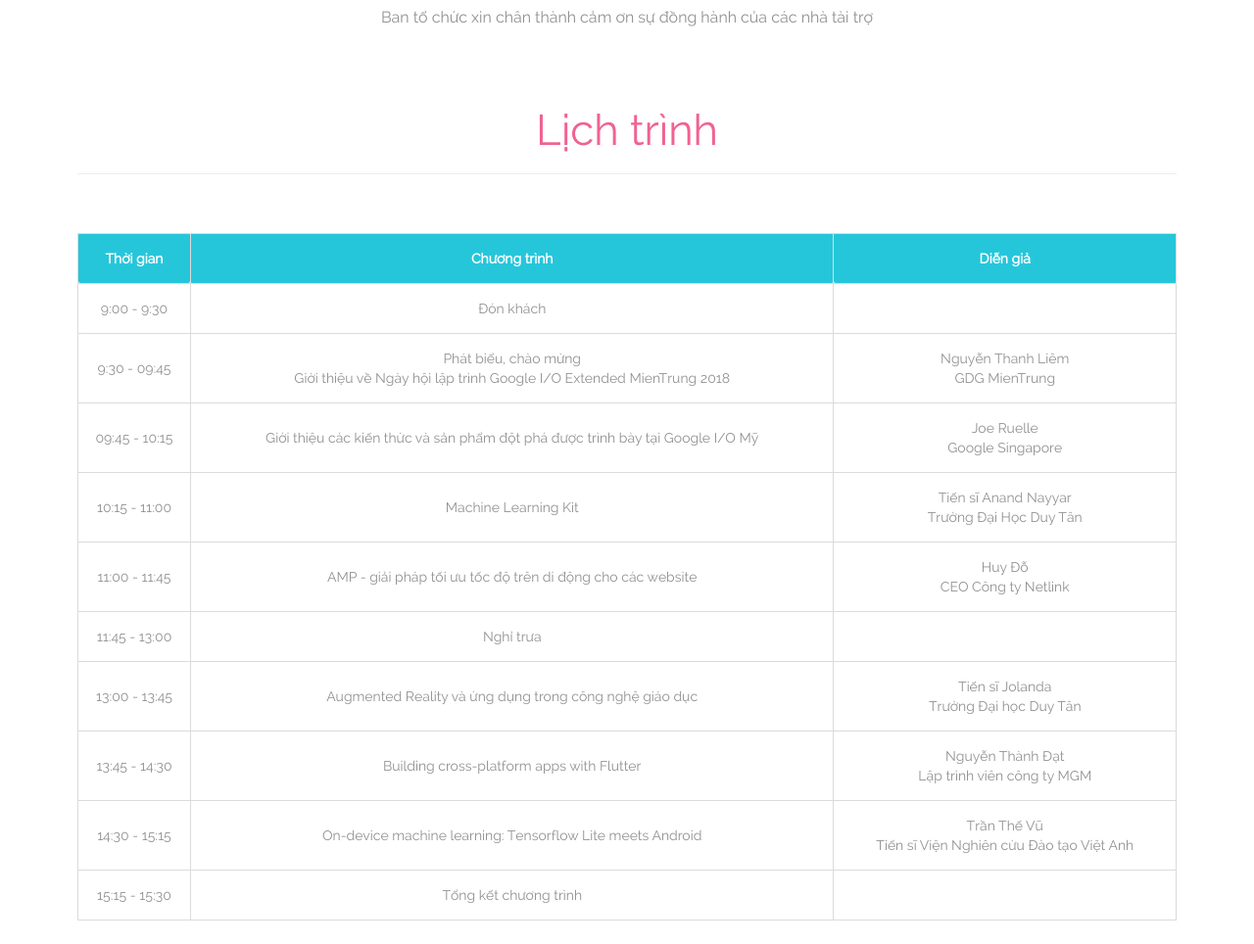
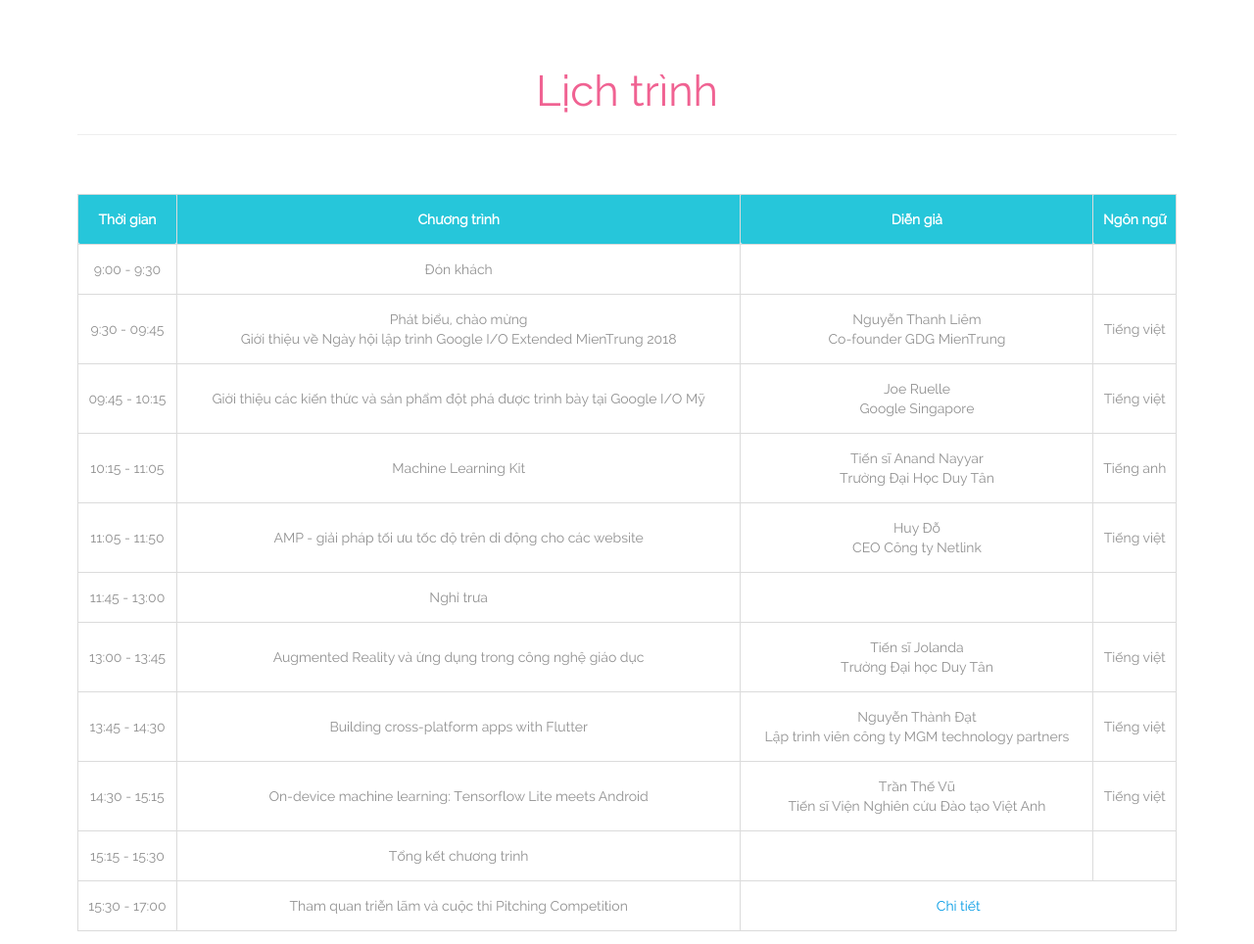
Before and after one commit to nguyenquangtin/io2018, a plain HTML site: page index.html in a window 1280 px wide. Shown: the part 4216-5180 px from the top of the page at 98% size. Drawn offline with nearby package versions, Linux system fonts and the light colour scheme; a web font is replaced by a local one.

Commit message:
Update schedule v3

```diff
--- a/index.html
+++ b/index.html
@@ -362,7 +362,6 @@
                     <a href="https://www.facebook.com/events/2105668973045349/" target="_blank">Event</a> để không bỏ lỡ
                     những thông tin thú vị
                     từ sự kiện!</p>
-                <p>Ban tổ chức xin chân thành cảm ơn sự đồng hành của các nhà tài trợ </p>
             </center>
             <br><br>
         </div>
@@ -376,75 +375,92 @@
                 <thead>
                 <tr>
                     <th>Thời gian</th>
-                    <th colspan="8">Chương trình</th>
-                    <th colspan="3">Diễn giả</th>
+                    <th colspan="6">Chương trình</th>
+                    <th colspan="4">Diễn giả</th>
+                    <th colspan="2">Ngôn ngữ</th>
                 </tr>
                 </thead>
                 <tbody>
                 <tr>
                     <td>9:00 - 9:30</td>
-                    <td colspan="8">Đón khách</td>
-                    <td colspan="3"></td>
+                    <td colspan="6">Đón khách</td>
+                    <td colspan="4"></td>
+                    <td colspan="2"></td>
                 </tr>
                 <tr>
                     <td>9:30 - 09:45</td>
-                    <td colspan="8">
+                    <td colspan="6">
                         Phát biểu, chào mừng <br>
                         Giới thiệu về Ngày hội lập trình Google I/O Extended MienTrung 2018
                     </td>
-                    <td colspan="3">Nguyễn Thanh Liêm <br> GDG MienTrung</td>
+                    <td colspan="4">Nguyễn Thanh Liêm <br> Co-founder GDG MienTrung</td>
+                    <td colspan="2">Tiếng việt</td>
                 </tr>
                 <!--session 1-->
                 <tr>
                     <td>09:45 - 10:15</td>
-                    <td colspan="8">Giới thiệu các kiến thức và sản phẩm đột phá được trình bày tại Google I/O Mỹ
+                    <td colspan="6">Giới thiệu các kiến thức và sản phẩm đột phá được trình bày tại Google I/O Mỹ
                     </td>
-                    <td colspan="3">Joe Ruelle <br> Google Singapore</td>
+                    <td colspan="4">Joe Ruelle <br> Google Singapore</td>
+                    <td colspan="2">Tiếng việt</td>
                 </tr>
                 <!--session 2-->
                 <tr>
-                    <td>10:15 - 11:00</td>
-                    <td colspan="8">Machine Learning Kit</td>
-                    <td colspan="3">Tiến sĩ Anand Nayyar <br>Trường Đại Học Duy Tân</td>
+                    <td>10:15 - 11:05</td>
+                    <td colspan="6">Machine Learning Kit</td>
+                    <td colspan="4">Tiến sĩ Anand Nayyar <br>Trường Đại Học Duy Tân</td>
+                    <td colspan="2">Tiếng anh</td>
                 </tr>
                 <!--session 3-->
                 <tr>
-                    <td>11:00 - 11:45</td>
-                    <td colspan="8">AMP - giải pháp tối ưu tốc độ trên di động cho các website</td>
-                    <td colspan="3">Huy Đỗ <br> CEO Công ty Netlink</td>
+                    <td>11:05 - 11:50</td>
+                    <td colspan="6">AMP - giải pháp tối ưu tốc độ trên di động cho các website</td>
+                    <td colspan="4">Huy Đỗ <br> CEO Công ty Netlink</td>
+                    <td colspan="2">Tiếng việt</td>
                 </tr>
 
 
                 <tr>
                     <td>11:45 - 13:00</td>
-                    <td colspan="8">Nghỉ trưa</td>
-                    <td colspan="3"></td>
+                    <td colspan="6">Nghỉ trưa</td>
+                    <td colspan="4"></td>
+                    <td colspan="2"></td>
                 </tr>
 
                 <!-- session 4 -->
                 <tr>
                     <td>13:00 - 13:45</td>
-                    <td colspan="8">Augmented Reality và ứng dụng trong công nghệ giáo dục</td>
-                    <td colspan="3">Tiến sĩ Jolanda <br> Trường Đại học Duy Tân</td>
+                    <td colspan="6">Augmented Reality và ứng dụng trong công nghệ giáo dục</td>
+                    <td colspan="4">Tiến sĩ Jolanda <br> Trường Đại học Duy Tân</td>
+                    <td colspan="2">Tiếng việt</td>
                 </tr>
                 <!--session 5-->
                 <tr>
                     <td>13:45 - 14:30</td>
-                    <td colspan="8">Building cross-platform apps with Flutter</td>
-                    <td colspan="3">Nguyễn Thành Đạt <br> Lập trình viên công ty MGM</td>
+                    <td colspan="6">Building cross-platform apps with Flutter</td>
+                    <td colspan="4">Nguyễn Thành Đạt <br> Lập trình viên công ty MGM technology partners</td>
+                    <td colspan="2">Tiếng việt</td>
                 </tr>
                 <!--session 6-->
                 <tr>
                     <td>14:30 - 15:15</td>
-                    <td colspan="8">On-device machine learning: Tensorflow Lite meets Android</td>
-                    <td colspan="3">Trần Thế Vũ <br> Tiến sĩ Viện Nghiên cứu Đào tạo Việt Anh</td>
+                    <td colspan="6">On-device machine learning: Tensorflow Lite meets Android</td>
+                    <td colspan="4">Trần Thế Vũ <br> Tiến sĩ Viện Nghiên cứu Đào tạo Việt Anh</td>
+                    <td colspan="2">Tiếng việt</td>
                 </tr>
 
                 <!--session 6-->
                 <tr>
                     <td>15:15 - 15:30</td>
-                    <td colspan="8">Tổng kết chương trình</td>
-                    <td colspan="3"></td>
+                    <td colspan="6">Tổng kết chương trình</td>
+                    <td colspan="4"></td>
+                    <td colspan="2"></td>
+                </tr>
+
+                <tr>
+                    <td>15:30 - 17:00</td>
+                    <td colspan="6">Tham quan triễn lãm và cuộc thi Pitching Competition</td>
+                    <td colspan="6"><a href="http://surfstartupwave.vn/vi/7-finalists-surf-pitching-competition-2018-announcement/">Chi tiết</a></td>
                 </tr>
                 </tbody>
             </table>
```
